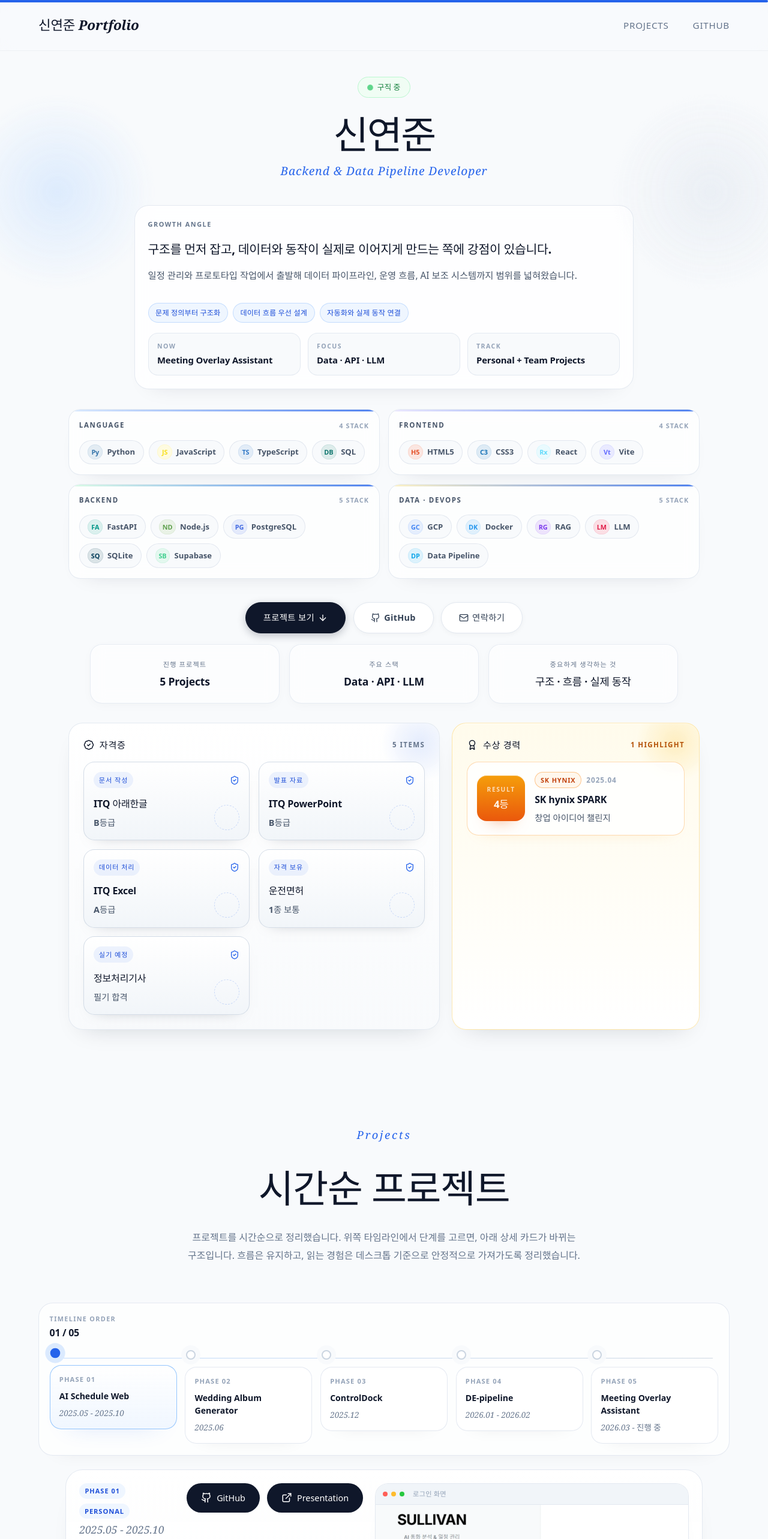
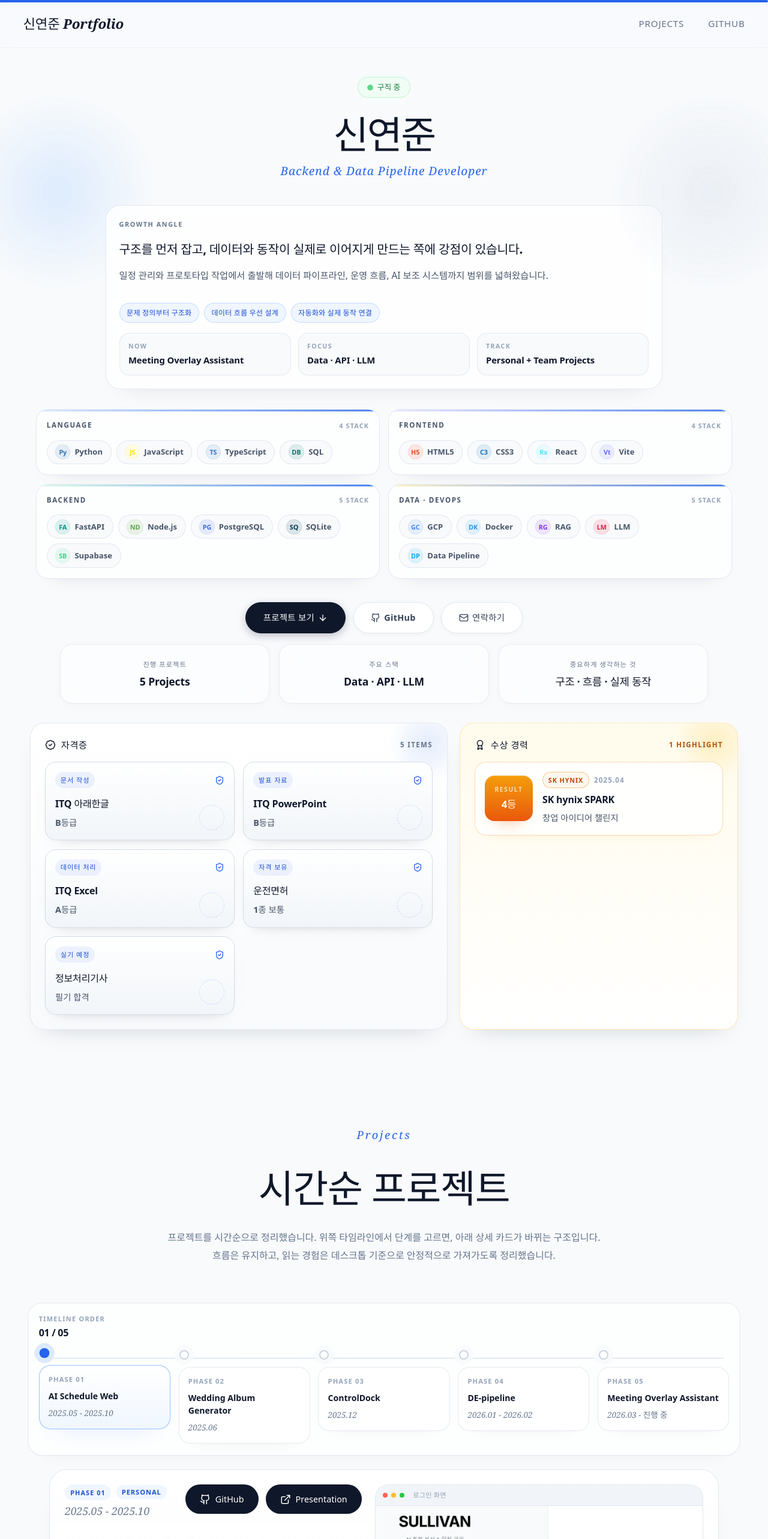
Before and after one commit to shinyeonjun/portfolio, a React (Vite) app: page / in a window 1280 px wide. Shown: the top 2566 px of the page at 60% size. Built offline with nearby package versions, Linux system fonts and the light colour scheme.

Commit message:
style: reduce desktop whitespace across portfolio

```diff
--- a/src/App.css
+++ b/src/App.css
@@ -73,7 +73,7 @@
   display: flex;
   align-items: center;
   justify-content: space-between;
-  padding: 1.5rem 5%;
+  padding: 1.35rem clamp(1.25rem, 3vw, 3rem);
   background: rgba(248, 250, 252, 0.7);
   backdrop-filter: blur(12px) saturate(180%);
   border-bottom: 1px solid rgba(229, 231, 235, 0.5);
@@ -392,14 +392,14 @@
   align-items: center;
   justify-content: center;
   min-height: 100vh;
-  padding: 8rem 5% 4rem;
+  padding: 8rem clamp(1.25rem, 3.4vw, 3rem) 4rem;
   text-align: center;
-  max-width: 900px;
+  max-width: 980px;
   margin: 0 auto;
 }
 
 .profile-container.is-growth-variant {
-  max-width: 1180px;
+  max-width: 1280px;
 }
 
 .profile-hero-stage {
@@ -416,12 +416,12 @@
   display: grid;
   gap: 1.05rem;
   width: 100%;
-  max-width: 1120px;
+  max-width: 1220px;
   margin-bottom: 1.8rem;
 }
 
 .app-shell.is-timeline-view .profile-hero-core {
-  max-width: 42rem;
+  max-width: 46rem;
   margin: 0 auto;
 }
 
@@ -436,7 +436,7 @@
   display: grid;
   gap: 0.95rem;
   width: 100%;
-  max-width: 52rem;
+  max-width: 58rem;
   margin: 0 auto 0.25rem;
   padding: 1.25rem 1.35rem 1.4rem;
   border: 1px solid rgba(226, 232, 240, 0.92);
@@ -672,7 +672,7 @@
 }
 
 .app-shell.is-timeline-view .profile-skill-groups {
-  max-width: 1080px;
+  max-width: 1160px;
 }
 
 .skill-group {
@@ -993,7 +993,7 @@
 }
 
 .app-shell.is-timeline-view .profile-stats {
-  max-width: 980px;
+  max-width: 1080px;
 }
 
 @media (max-width: 640px) {
@@ -1050,7 +1050,7 @@
 }
 
 .app-shell.is-timeline-view .profile-credentials {
-  max-width: 1120px;
+  max-width: 1180px;
 }
 
 .credential-panel {
@@ -1378,8 +1378,8 @@
 /* Projects Section                      */
 /* ------------------------------------- */
 .section {
-  padding: 6rem 5%;
-  max-width: 1400px;
+  padding: 6rem clamp(1.25rem, 3.6vw, 3rem);
+  max-width: 1480px;
   margin: 0 auto;
 }
 
@@ -1409,14 +1409,14 @@
 }
 
 .growth-section-header {
-  max-width: 52rem;
+  max-width: 56rem;
   margin-left: auto;
   margin-right: auto;
 }
 
 .growth-intro {
   margin: 1rem auto 0;
-  max-width: 42rem;
+  max-width: 46rem;
   color: #64748b;
   font-size: 1rem;
   line-height: 1.86;
@@ -1750,7 +1750,7 @@
 .growth-stage {
   position: relative;
   min-width: 0;
-  padding-inline: 2.8rem;
+  padding-inline: 2.25rem;
 }
 
 .growth-stage-arrows {
@@ -1807,8 +1807,8 @@
 .growth-slide-card {
   display: grid;
   grid-template-columns: minmax(0, 0.95fr) minmax(0, 1.05fr);
-  gap: 1.25rem;
-  padding: 1.4rem;
+  gap: 1.4rem;
+  padding: 1.55rem;
   border: 1px solid rgba(226, 232, 240, 0.92);
   border-radius: 1.8rem;
   background:
@@ -1924,7 +1924,7 @@
 .growth-primary-image {
   display: block;
   width: 100%;
-  height: 24rem;
+  height: 25rem;
   object-fit: cover;
   object-position: top;
 }
```
